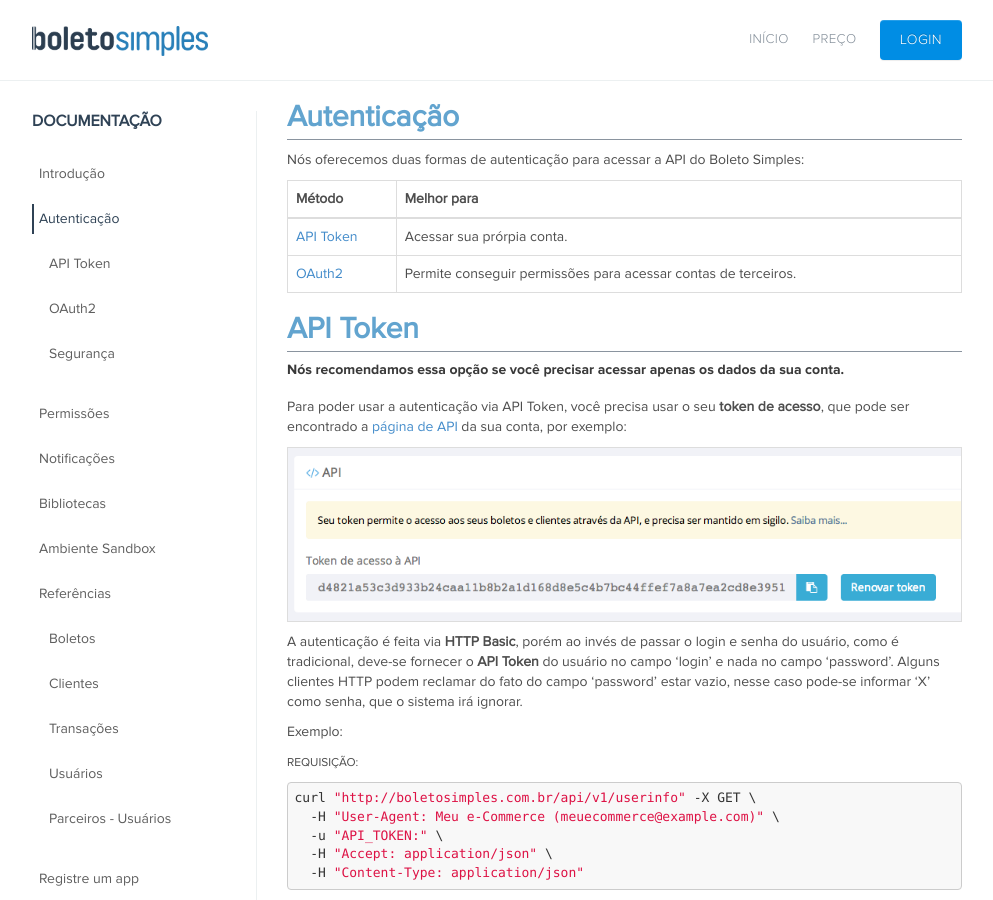
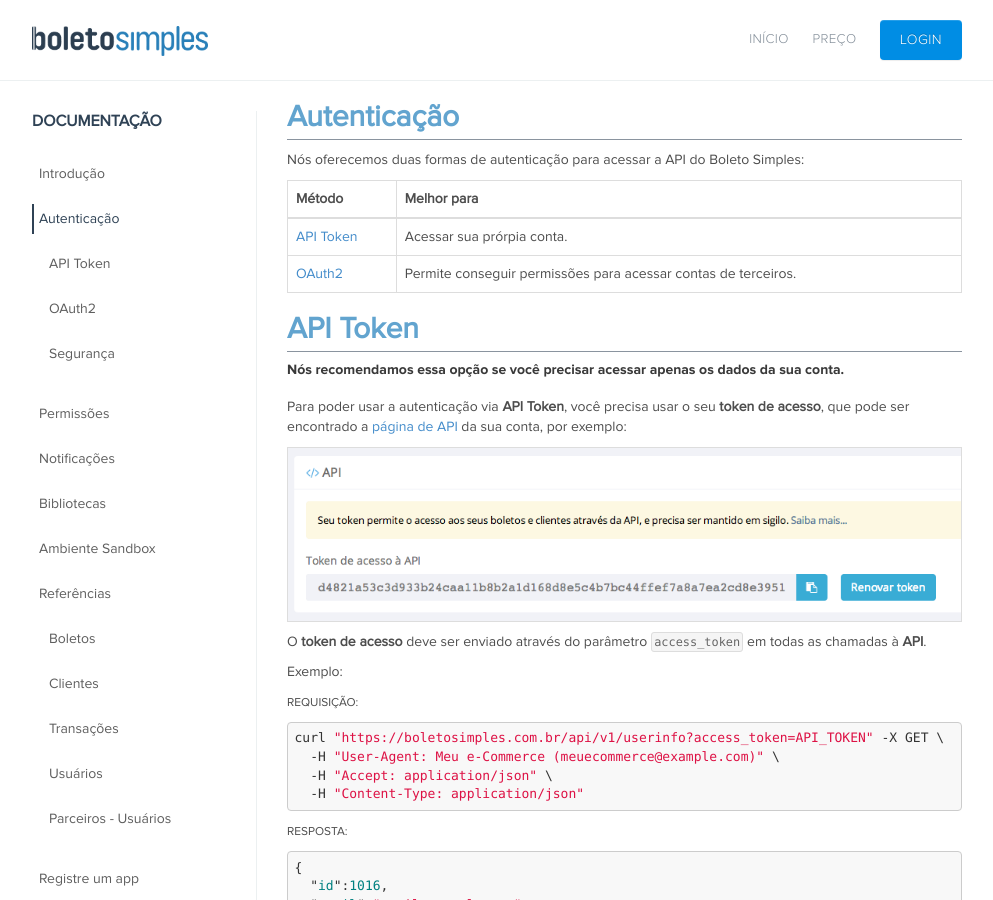
Before and after one commit to BoletoSimples/boletosimples-docs, a Jekyll site: the page built from authentication.md, in a window 1280 px wide and 900 px high. Shown: the whole window, without its empty margins (143-1136 px from the left). Built offline with Jekyll 4.4.1, drawn with Linux system fonts in a browser that asks for light colours.

Commit message:
Fix API Token docs

```diff
--- a/authentication.md
+++ b/authentication.md
@@ -32,20 +32,19 @@ Nós oferecemos duas formas de autenticação para acessar a API do Boleto Simpl
 
 #### Nós recomendamos essa opção se você precisar acessar apenas os dados da sua conta.
 
-Para poder usar a autenticação via API Token, você precisa usar o seu **token de acesso**, que pode ser encontrado a [página de API](https://boletosimples.com.br/conta/api) da sua conta, por exemplo:
+Para poder usar a autenticação via **API Token**, você precisa usar o seu **token de acesso**, que pode ser encontrado a [página de API](https://boletosimples.com.br/conta/api) da sua conta, por exemplo:
 
 ![](/img/api-token.png)
 
-A autenticação é feita via **HTTP Basic**, porém ao invés de passar o login e senha do usuário, como é tradicional, deve-se fornecer o **API Token** do usuário no campo ‘login’ e nada no campo ‘password’. Alguns clientes HTTP podem reclamar do fato do campo ‘password’ estar vazio, nesse caso pode-se informar ‘X’ como senha, que o sistema irá ignorar.
+O **token de acesso** deve ser enviado através do parâmetro `access_token` em todas as chamadas à **API**.
 
 Exemplo:
 
 <small>Requisição:</small>
 
 <pre class="bash">
-curl "http://boletosimples.com.br/api/v1/userinfo" -X GET \
+curl "https://boletosimples.com.br/api/v1/userinfo?access_token=API_TOKEN" -X GET \
   -H "User-Agent: Meu e-Commerce (meuecommerce@example.com)" \
-  -u "API_TOKEN:" \
   -H "Accept: application/json" \
   -H "Content-Type: application/json"
 </pre>
```
